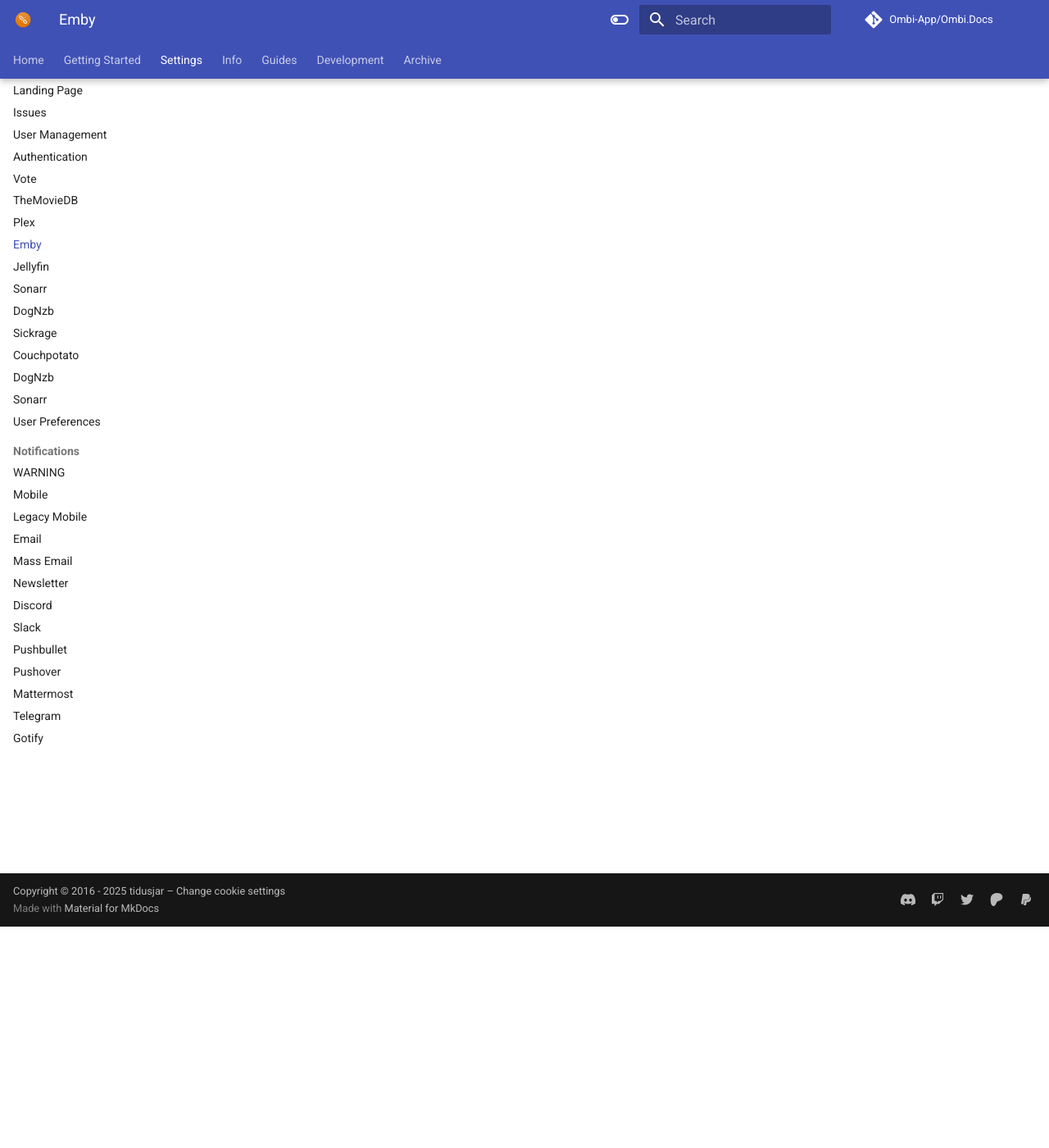
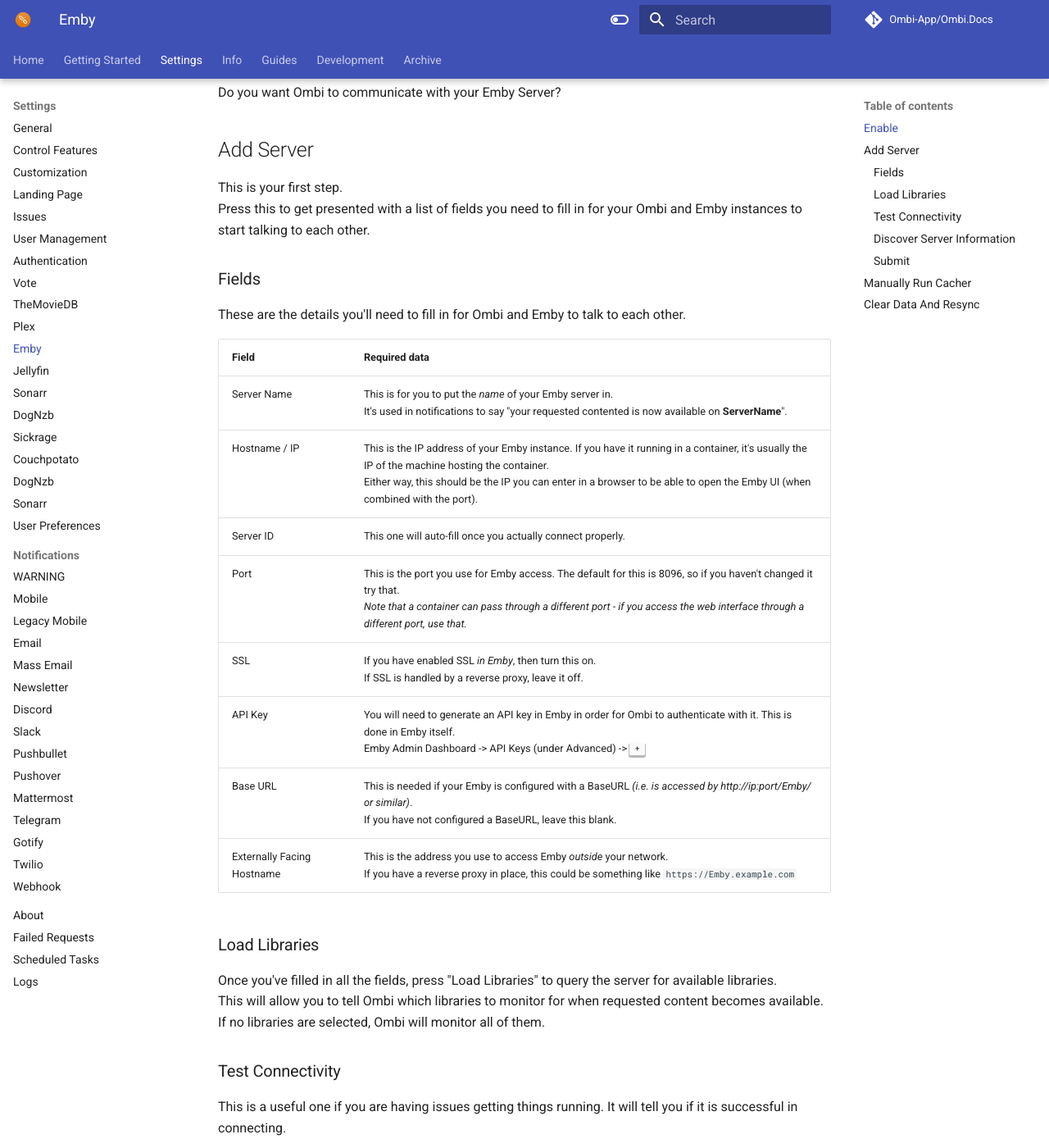
Before and after one commit to Ombi-app/Ombi.Docs, an MkDocs documentation site: the page built from docs/settings/emby.md, in a window 1280 px wide and 1400 px high, scrolled down 270 px. Shown: the whole window at 82% size. Built offline with MkDocs 1.6.1 and Material for MkDocs 9.7.7, drawn with Linux system fonts in a browser that asks for light colours; comment, search, counter and statistics services are not loaded; some of the changed text lies outside the part shown.

Commit message:
Update Emby/JellyFin

```diff
--- a/docs/settings/emby.md
+++ b/docs/settings/emby.md
@@ -1,3 +1,54 @@
 # Emby
 
-## Coming Soon
+**_This page is a WORK IN PROGRESS. It is likely to contain errors, as the process has changed slightly since it was last updated._**
+
+## Enable
+
+Do you want Ombi to communicate with your Emby Server?
+
+## Add Server
+
+This is your first step.
+Press this to get presented with a list of fields you need to fill in for your Ombi and Emby instances to start talking to each other.
+
+### Fields
+
+These are the details you'll need to fill in for Ombi and Emby to talk to each other.
+
+| Field | Required data |
+| --- | --- |
+| Server Name | This is for you to put the _name_ of your Emby server in.<br>It's used in notifications to say "your requested contented is now available on **ServerName**". |
+| Hostname / IP | This is the IP address of your Emby instance. If you have it running in a container, it's usually the IP of the machine hosting the container. <br>Either way, this should be the IP you can enter in a browser to be able to open the Emby UI (when combined with the port).|
+| Server ID | This one will auto-fill once you actually connect properly. |
+| Port | This is the port you use for Emby access. The default for this is 8096, so if you haven't changed it try that.<br>_Note that a container can pass through a different port - if you access the web interface through a different port, use that._ |
+| SSL | If you have enabled SSL _in Emby_, then turn this on.<br>If SSL is handled by a reverse proxy, leave it off. |
+| API Key | You will need to generate an API key in Emby in order for Ombi to authenticate with it. This is done in Emby itself.<br>Emby Admin Dashboard -> API Keys (under Advanced) -> ++plus++|
+| Base URL | This is needed if your Emby is configured with a BaseURL _(i.e. is accessed by http://ip:port/Emby/ or similar)_.<br>If you have not configured a BaseURL, leave this blank.|
+| Externally Facing Hostname | This is the address you use to access Emby _outside_ your network.<br>If you have a reverse proxy in place, this could be something like `https://Emby.example.com`|
+
+
+### Load Libraries
+
+Once you've filled in all the fields, press "Load Libraries" to query the server for available libraries.
+This will allow you to tell Ombi which libraries to monitor for when requested content becomes available.
+If no libraries are selected, Ombi will monitor all of them.
+
+### Test Connectivity
+
+This is a useful one if you are having issues getting things running. It will tell you if it is successful in connecting.
+
+### Discover Server Information
+
+This will pull the Server ID from Emby to ensure that sync stays reliable (in case of multiple servers).
+
+### Submit
+
+This saves the server information. **_DO NOT FORGET THIS PART._**
+
+## Manually Run Cacher
+
+This will force Ombi to ask Emby what media it has, to allow Ombi to say whether something is available before it gets requested.
+
+## Clear Data And Resync
+
+This will clear all the information about media in Emby from Ombi. If you've deleted media, it's recommended to run this in order to ensure that people can search for it without it showing up as still available.
```
Also changed, not shown: docs/settings/jellyfin.md (+0 -2 lines).
